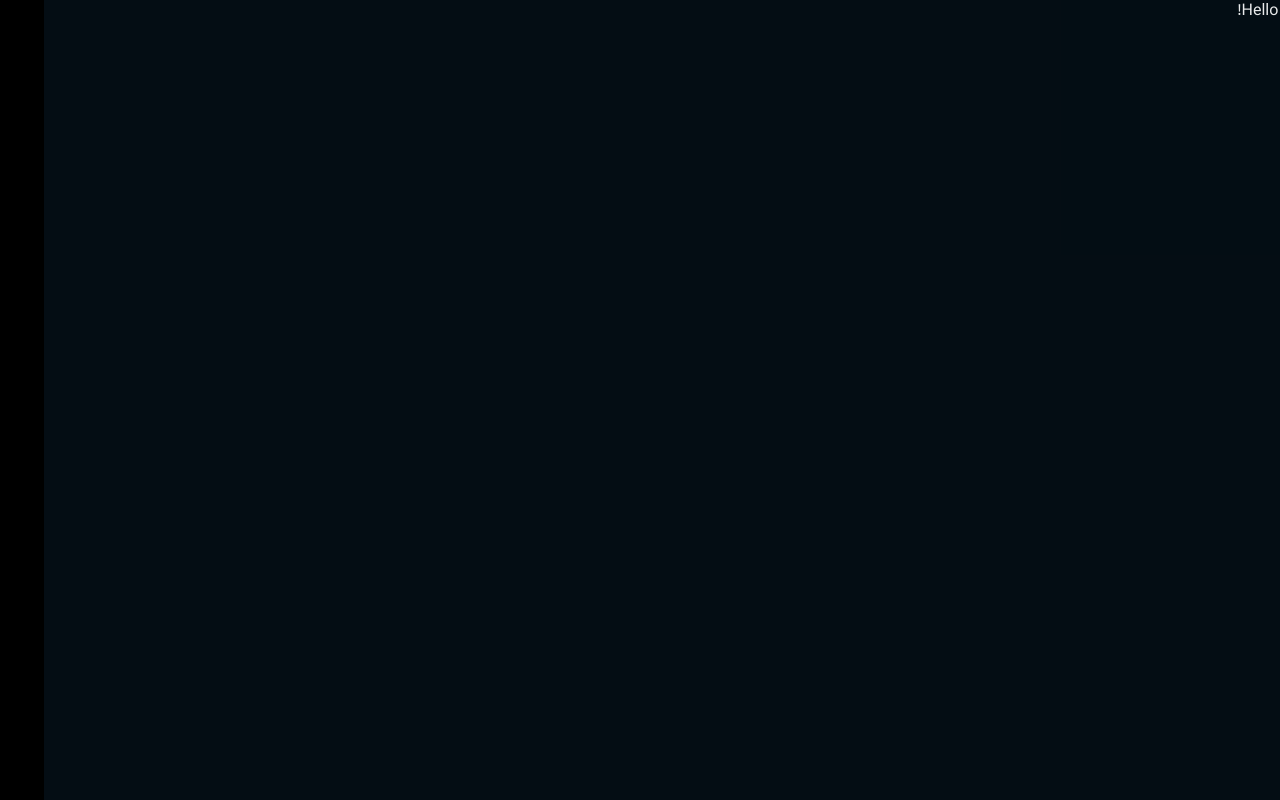
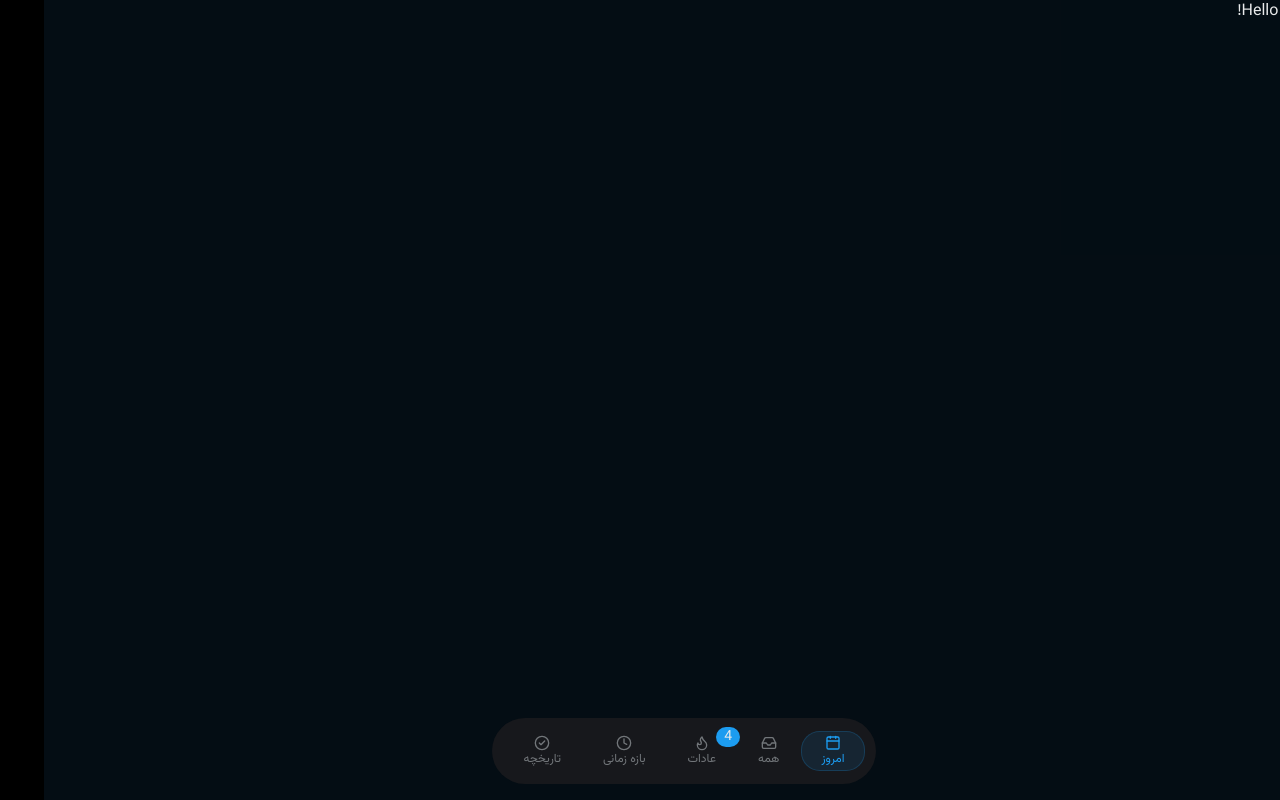
Before and after one commit to salartalaA/fine-task, a Next.js app: page / in a window 1280 px wide. Built offline with nearby package versions, Linux system fonts and the light colour scheme.

Commit message:
feat: add footer navigation

```diff
--- a/app/(main)/layout.tsx
+++ b/app/(main)/layout.tsx
@@ -1,5 +1,11 @@
 import type { ReactNode } from "react";
+import Footer from "@/components/footer";
 
 export default function MainLayout({ children }: { children: ReactNode }) {
-  return <main className="min-h-screen bg-accent/60">{children}</main>;
+  return (
+    <main className="min-h-screen bg-accent/60">
+      {children}
+      <Footer />
+    </main>
+  );
 }
--- /dev/null
+++ b/components/footer.tsx
@@ -0,0 +1,114 @@
+"use client";
+
+import { cn } from "cn";
+import {
+  Calendar,
+  CircleCheck,
+  Clock,
+  Flame,
+  Inbox,
+  type LucideIcon,
+} from "lucide-react";
+import { motion } from "motion/react";
+import { useState } from "react";
+import { Button } from "./ui/button";
+
+interface NavigationItem {
+  done: number;
+  icon: LucideIcon;
+  tab: ActiveTab;
+  title: string;
+  total?: number;
+}
+
+const navigationItems: NavigationItem[] = [
+  {
+    done: 5,
+    icon: Calendar,
+    tab: "TODAY",
+    title: "امروز",
+  },
+  {
+    done: 8,
+    icon: Inbox,
+    tab: "ALL_TASKS",
+    title: "همه",
+  },
+  {
+    done: 0,
+    icon: Flame,
+    tab: "HABITS",
+    title: "عادات",
+    total: 4,
+  },
+  {
+    done: 0,
+    icon: Clock,
+    tab: "TIME_LINE",
+    title: "بازه زمانی",
+  },
+  {
+    done: 0,
+    icon: CircleCheck,
+    tab: "LOGBOOK",
+    title: "تاریخچه",
+  },
+];
+
+type ActiveTab = "TODAY" | "ALL_TASKS" | "HABITS" | "LOGBOOK" | "TIME_LINE";
+
+export default function Footer() {
+  const [activeTab, setActiveTab] = useState<ActiveTab>("TODAY");
+
+  const handleChangeTab = (tab: ActiveTab) => {
+    setActiveTab(tab);
+  };
+
+  return (
+    <footer className="flex w-full items-center justify-center">
+      <nav className="fixed bottom-4 flex max-w-sm items-center justify-center rounded-full bg-card p-3">
+        {navigationItems.map((navItem) => {
+          const Icon = navItem.icon;
+          const isActive = activeTab === navItem.tab;
+
+          return (
+            <Button
+              className="relative bg-transparent p-5 hover:bg-transparent active:scale-[0.96]"
+              key={navItem.title}
+              // biome-ignore lint/performance/noJsxPropsBind: No performance issue
+              onClick={() => handleChangeTab(navItem.tab)}
+            >
+              {isActive && (
+                <motion.div
+                  className="absolute inset-0 rounded-md border border-primary/20 bg-primary/10"
+                  layoutId="active-nav"
+                  transition={{
+                    damping: 35,
+                    stiffness: 500,
+                    type: "spring",
+                  }}
+                />
+              )}
+
+              <div
+                className={cn(
+                  "relative z-10 flex flex-col items-center justify-center transition-colors",
+                  isActive ? "text-primary" : "text-muted-foreground"
+                )}
+              >
+                <Icon size={14} />
+                <div className="text-xs">{navItem.title}</div>
+              </div>
+
+              {navItem.total !== undefined && (
+                <span className="absolute -top-1 -right-1 z-20 rounded-full bg-primary px-2 text-foreground text-sm">
+                  {navItem.total}
+                </span>
+              )}
+            </Button>
+          );
+        })}
+      </nav>
+    </footer>
+  );
+}
```
